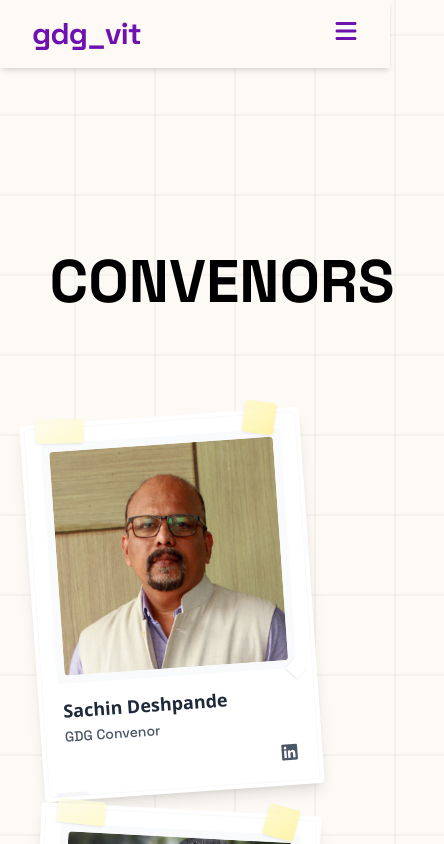
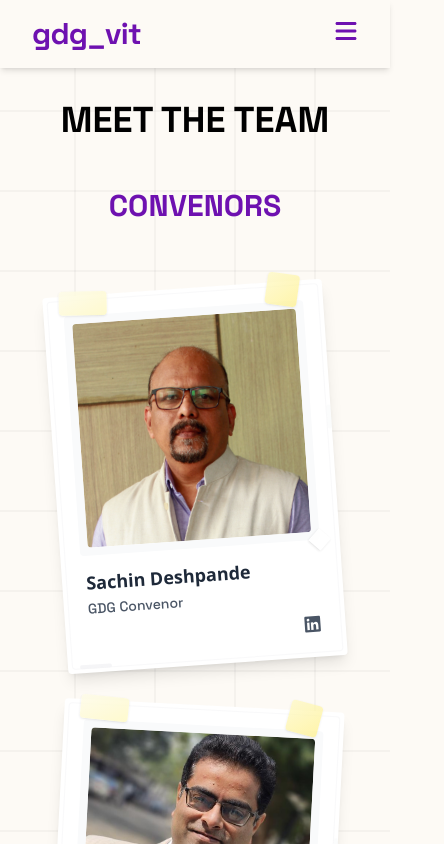
Before and after one commit to maitri-dalvi/gdgvit-web, a Next.js app: page /core in a window 390 px wide. Shown: the top 844 px of the page, 444 px wide, since content can reach past the window. Built offline with nearby package versions, Linux system fonts and the light colour scheme.

Commit message:
add: media team json data

```diff
--- a/src/app/core/page.tsx
+++ b/src/app/core/page.tsx
@@ -94,8 +94,15 @@ export default function Team() {
       <Navbar />
 
       <main className="min-h-screen flex flex-col">
+        {/* Mobile Header - Only visible on mobile */}
+        <div className="lg:hidden px-4 py-8">
+          <h1 className="font-extrabold text-black uppercase text-4xl sm:text-5xl text-center">
+            Meet The Team
+          </h1>
+        </div>
+
         <div className="flex">
-          {/* Fixed Left Panel - Desktop */}
+          {/* Fixed Left Panel - Desktop Only */}
           <div
             ref={leftPanelRef}
             className={`hidden lg:flex lg:w-1/3 xl:w-1/4 p-10 flex-col justify-center transition-opacity duration-300 fixed top-0 left-0 h-screen z-10 ${
@@ -146,8 +153,8 @@ export default function Team() {
             ref={cardsContainerRef}
             className="flex-1 lg:ml-[33.333333%] xl:ml-[25%]"
           >
-            <div className="p-6 lg:p-10">
-              <div className="grid col-span-12 mt-16 text-white xl:col-span-8 lg:col-span-8 md:col-span-9 sm:mt-0">
+            <div className="p-4 sm:p-6 lg:p-10">
+              <div className="lg:grid lg:col-span-12 lg:mt-16 lg:text-white lg:xl:col-span-8 lg:lg:col-span-8 lg:md:col-span-9 lg:sm:mt-0">
                 {[{
                   id: "Convenors",
                   data: team_members_convenors,
@@ -172,9 +179,18 @@ export default function Team() {
                   id: "Finance",
                   data: team_members_finance,
                 }].map(({ id, data }) => (
-                  <div key={id} className="grid xl:grid-cols-3 lg:grid-cols-2 md:grid-cols-1 sm:grid-cols-3">
-                    <div id={id} className="sm:flex flex lg:py-0 sm:py-10 py-24">
-                      <h2 className="font-extrabold text-black m-auto uppercase lg:text-3xl sm:text-2xl text-6xl">
+                  <div key={id} className="mb-16 lg:mb-0">
+                    {/* Mobile Section Header */}
+                    <div className="lg:hidden flex justify-center mb-8">
+                      <h2 className="font-extrabold text-purple-800 uppercase text-3xl sm:text-4xl text-center">
+                        {id === "Events" ? "Events & Outreach" : id === "Finance" ? "Finance & Sponsorship" : id}
+                      </h2>
+                    </div>
+
+                    {/* Desktop Layout */}
+                    <div className="hidden lg:grid lg:grid-cols-3 xl:grid-cols-3">
+                      <div id={id} className="lg:flex lg:py-0 py-24">
+                        <h2 className="font-extrabold text-purple-800 m-auto uppercase text-3xl xl:text-4xl">
                           {id === "Events" ? "Events & Outreach" : id === "Finance" ? "Finance & Sponsorship" : id}
                         </h2>
                       </div>
@@ -191,6 +207,24 @@ export default function Team() {
                         />
                       ))}
                     </div>
+
+                    {/* Mobile Cards Grid */}
+                    <div className="lg:hidden grid grid-cols-1 sm:grid-cols-2 gap-6 justify-items-center">
+                      <div id={id} className="lg:hidden"></div>
+                      {data.map((mem, i) => (
+                        <TeamCardForGrid
+                          i={i}
+                          key={"mem" + i}
+                          title={mem.name}
+                          img={mem.img}
+                          subtitle={mem.position}
+                          github={mem.github}
+                          linkedin={mem.linkedin}
+                          link={mem.link}
+                        />
+                      ))}
+                    </div>
+                  </div>
                 ))}
               </div>
             </div>
```
Lines whose indentation alone changed are shown as unchanged.
